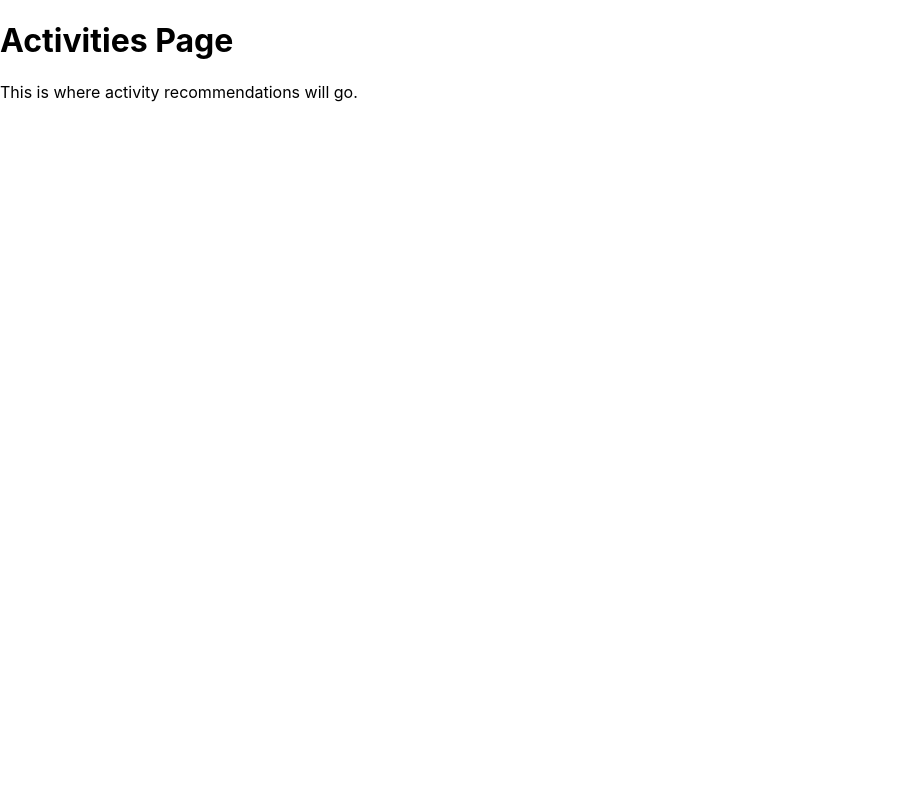
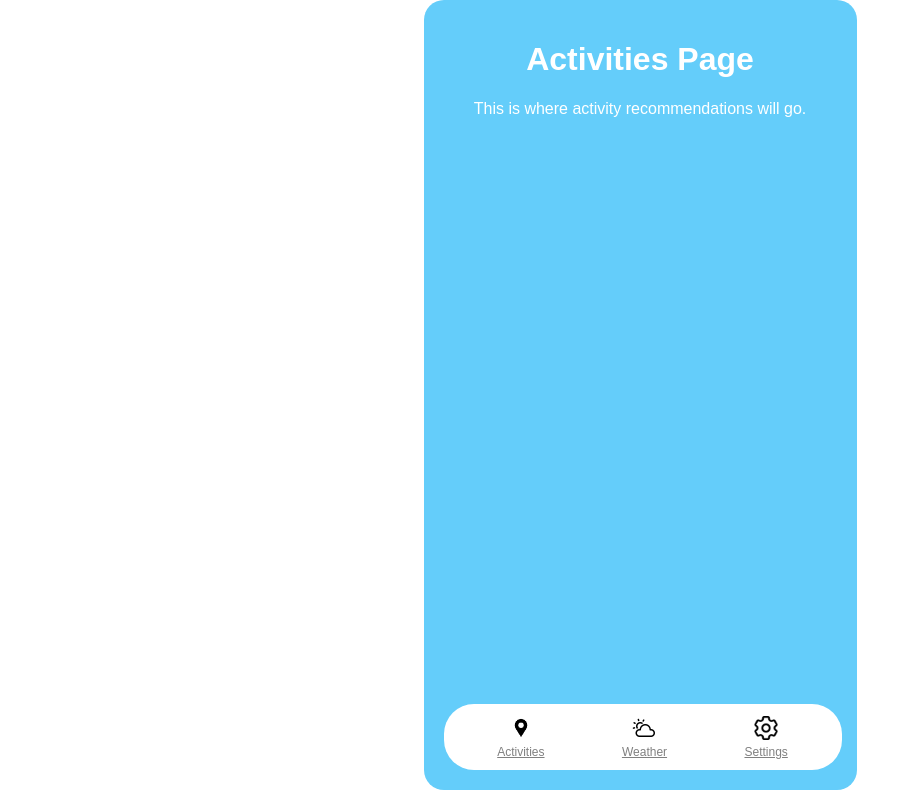
Before and after one commit to Sahin-Halil/Group-WeatherApp, a React (Create React App) app: page /Activities in a window 1280 px wide. Shown: the whole page, without its empty margins (0-920 px from the left). Built offline with nearby package versions, Linux system fonts and the light colour scheme.

Commit message:
Added initial layout for Activities page

```diff
--- /dev/null
+++ b/src/Activities.css
@@ -0,0 +1,12 @@
+.activities-container {
+    position: relative;
+    width: 393px;
+    height: 750px;
+    margin: auto;
+    padding: 20px;
+    background: #64cdfa;
+    border-radius: 20px;
+    text-align: center;
+    color: white;
+    font-family: "Arial", sans-serif;
+  }
--- a/src/Activities.js
+++ b/src/Activities.js
@@ -1,10 +1,13 @@
 import React from "react";
+import Navbar from "./Navbar";
+import "./Activities.css";
 
 const Activities = () => {
   return (
-    <div>
+    <div className="activities-container">
       <h1>Activities Page</h1>
       <p>This is where activity recommendations will go.</p>
+      <Navbar />
     </div>
   );
 };
```
